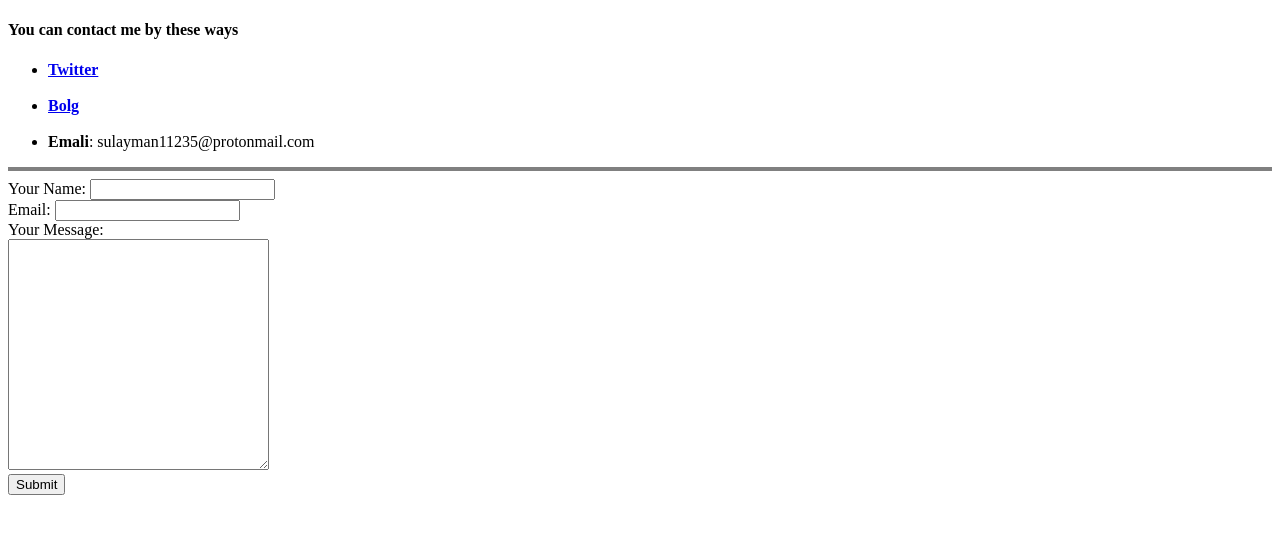
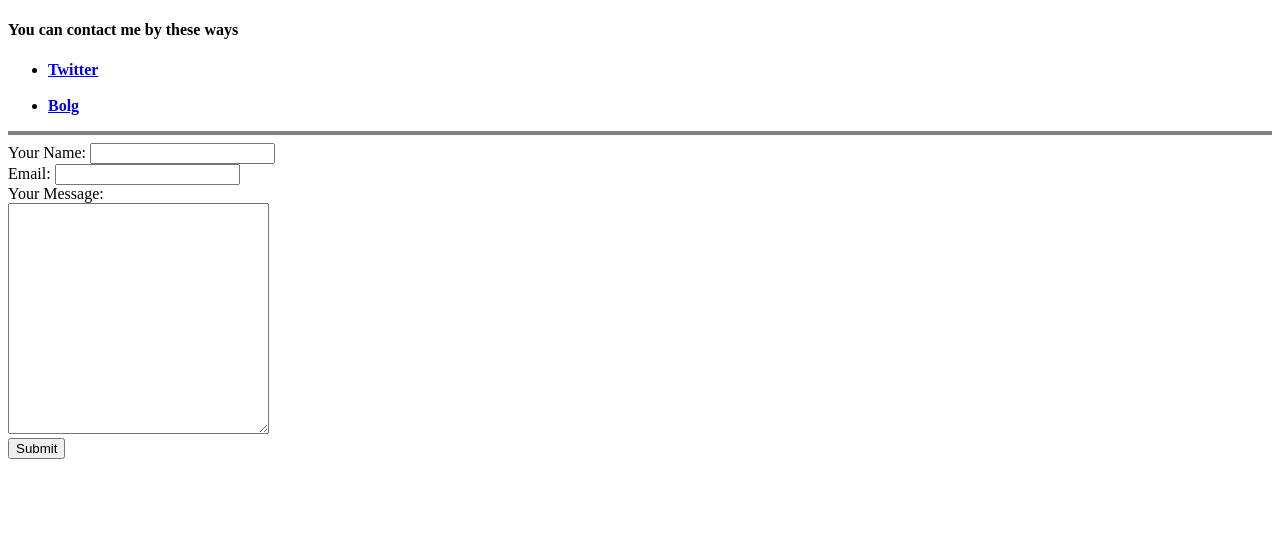
Before and after one commit to mls1991/CV, a plain HTML site: page contact-me.html in a window 1280 px wide. Drawn offline with Linux system fonts and the light colour scheme.

Commit message:
Update contact-me.html

```diff
--- a/contact-me.html
+++ b/contact-me.html
@@ -11,8 +11,6 @@
       <li><strong><a href="https://twitter.com/skeleton159357">Twitter</a></strong></li>
       <br>
       <li><strong><a href="https://skeleton1991.typlog.io">Bolg</a></strong></li>
-      <br>
-      <li><strong>Emali</strong>: sulayman11235@protonmail.com</li>
     </ul>
   <hr size='4' noshade>
     <form action="mailto:sulayman11235@protonmail.com" method="post" enctype="text/plain">
```
